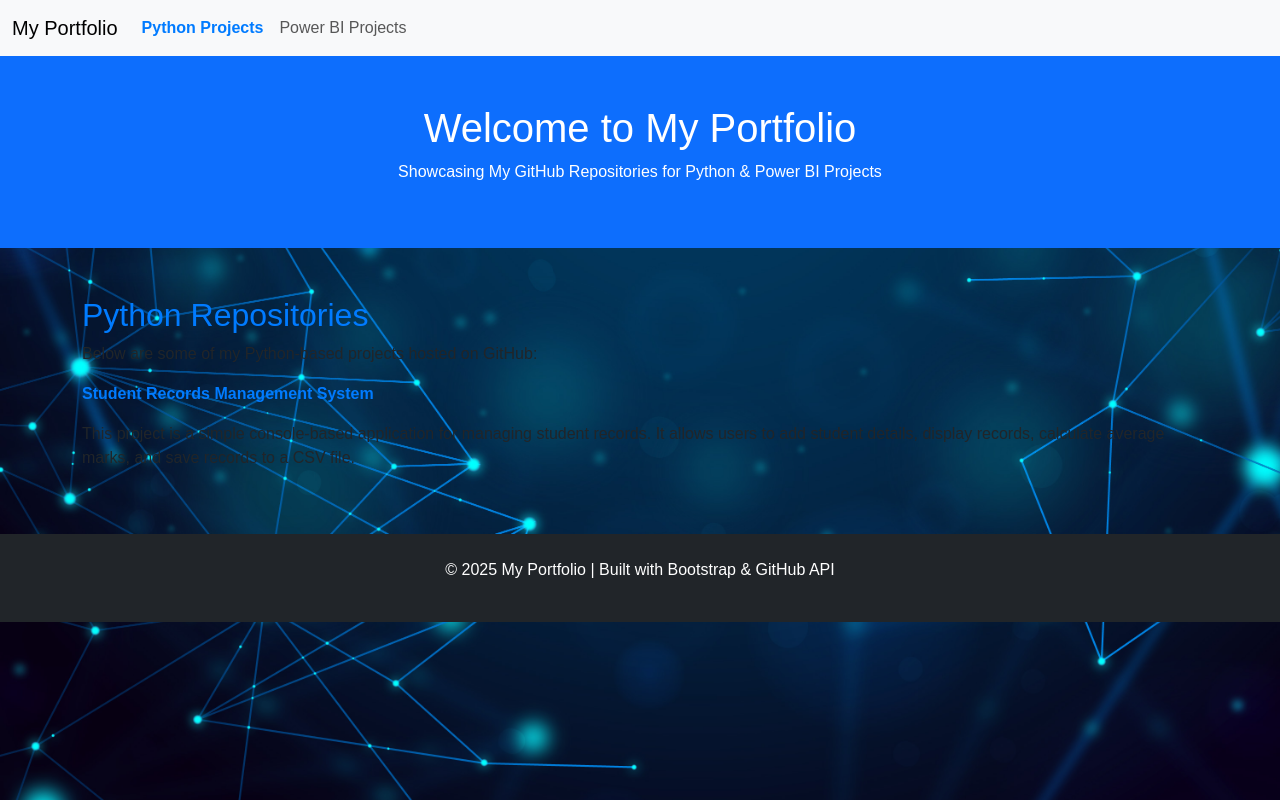
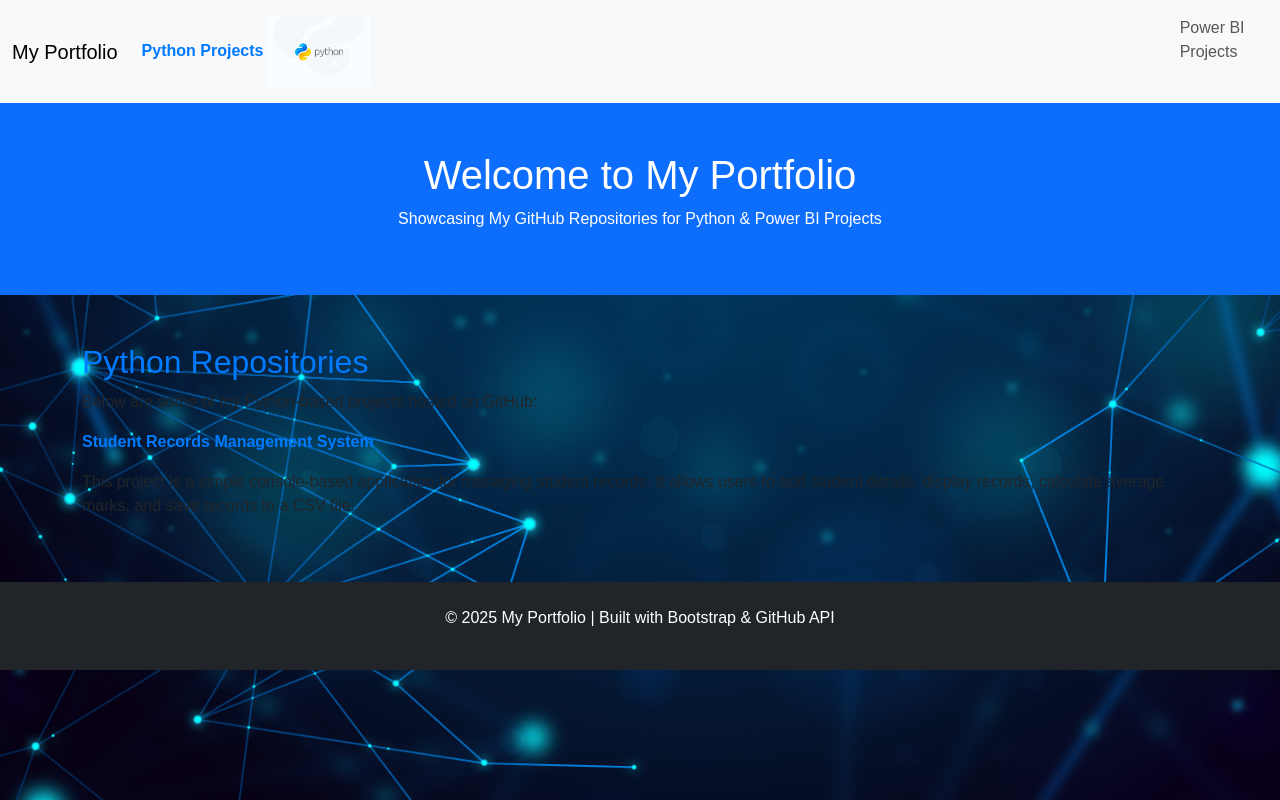
Before and after one commit to Kiran-DA/mkiran.github.io, a plain HTML site: page index.html in a window 1280 px wide. Drawn offline with nearby package versions, Linux system fonts and the light colour scheme; files whose address does not match are found by name.

Commit message:
Update index.html

```diff
--- a/index.html
+++ b/index.html
@@ -26,7 +26,8 @@
             <div class="collapse navbar-collapse" id="navbarNav">
                 <ul class="navbar-nav">
                     <li class="nav-item">
-                        <a class="nav-link active" id="python-btn" href="#">Python Projects</a>
+                        <a class="nav-link active" id="python-btn" href="#">Python Projects
+                        <img src="Images/PBG.png" alt="Super Store" class="img-fluid" style="max-width: 10%; height: auto;"></a>
                     </li>
                     <li class="nav-item">
                         <a class="nav-link" id="powerbi-btn" href="#">Power BI Projects</a>
```
